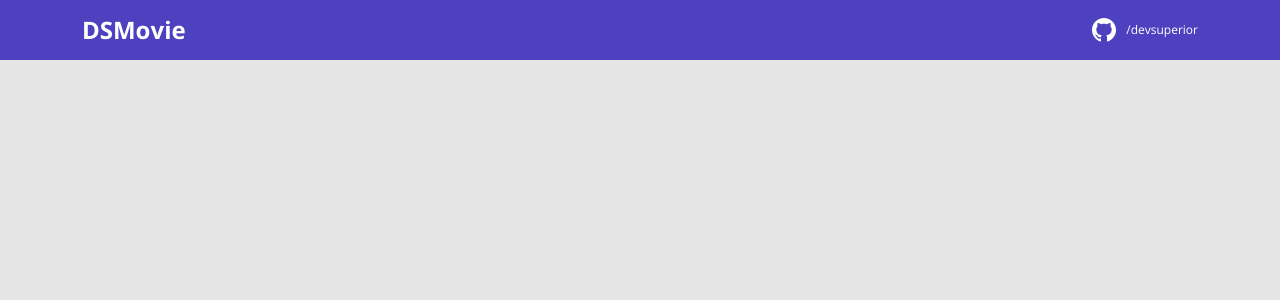
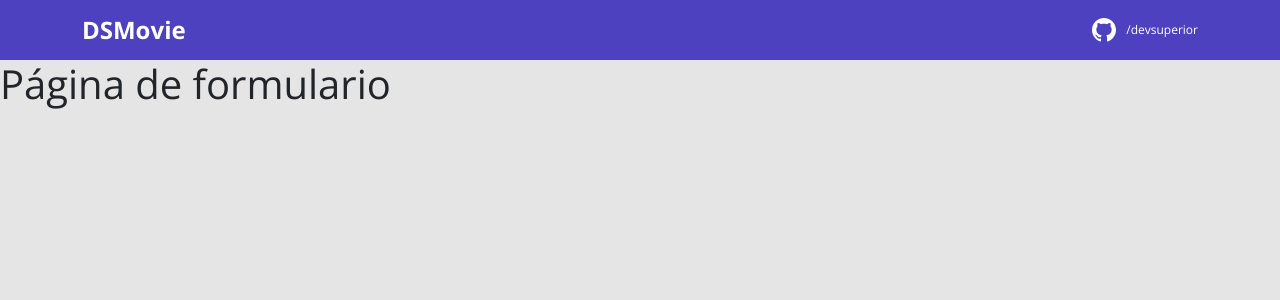
Before and after one commit to allannunes06/dsmovie, a React (Create React App) app in the folder frontend/: page /form/1 in a window 1280 px wide. Shown: the top 300 px of the page. Built offline with nearby package versions, Linux system fonts and the light colour scheme.

Commit message:
routes created

```diff
--- a/frontend/package.json
+++ b/frontend/package.json
@@ -10,9 +10,11 @@
     "@types/node": "^16.11.19",
     "@types/react": "^17.0.38",
     "@types/react-dom": "^17.0.11",
+    "@types/react-router-dom": "5.3.2",
     "bootstrap": "5.1.3",
     "react": "^17.0.2",
     "react-dom": "^17.0.2",
+    "react-router-dom": "6.2.1",
     "react-scripts": "5.0.0",
     "typescript": "^4.5.4",
     "web-vitals": "^2.1.3",
--- a/frontend/src/App.tsx
+++ b/frontend/src/App.tsx
@@ -1,11 +1,23 @@
-import React from 'react';
-import Navbar from './components/Navbar';
-
-
+import {
+  BrowserRouter,
+  Routes,
+  Route
+} from "react-router-dom";
+import Listing from 'pages/Listing';
+import Form from 'pages/Form';
+import Navbar from "components/Navbar";
 
 function App() {
   return (
-    <Navbar />
+    <BrowserRouter>
+      <Navbar />
+      <Routes>
+        <Route path="/" element={<Listing />} />
+        <Route path="/form">
+          <Route path=":movieId" element={<Form />} />
+        </Route>
+      </Routes>
+    </BrowserRouter>
   );
 }
 
--- /dev/null
+++ b/frontend/src/pages/Form/index.tsx
@@ -0,0 +1,6 @@
+function Form(){
+    return(
+        <h1>Página de formulario</h1>
+    )
+}
+export default Form;
--- /dev/null
+++ b/frontend/src/pages/Listing/index.tsx
@@ -0,0 +1,6 @@
+function Listing(){
+    return(
+        <h1>Página de listagem</h1>
+    )
+}
+export default Listing;
```
Also changed, not shown: 1 other file (tests, documents, lock files or other folders).
